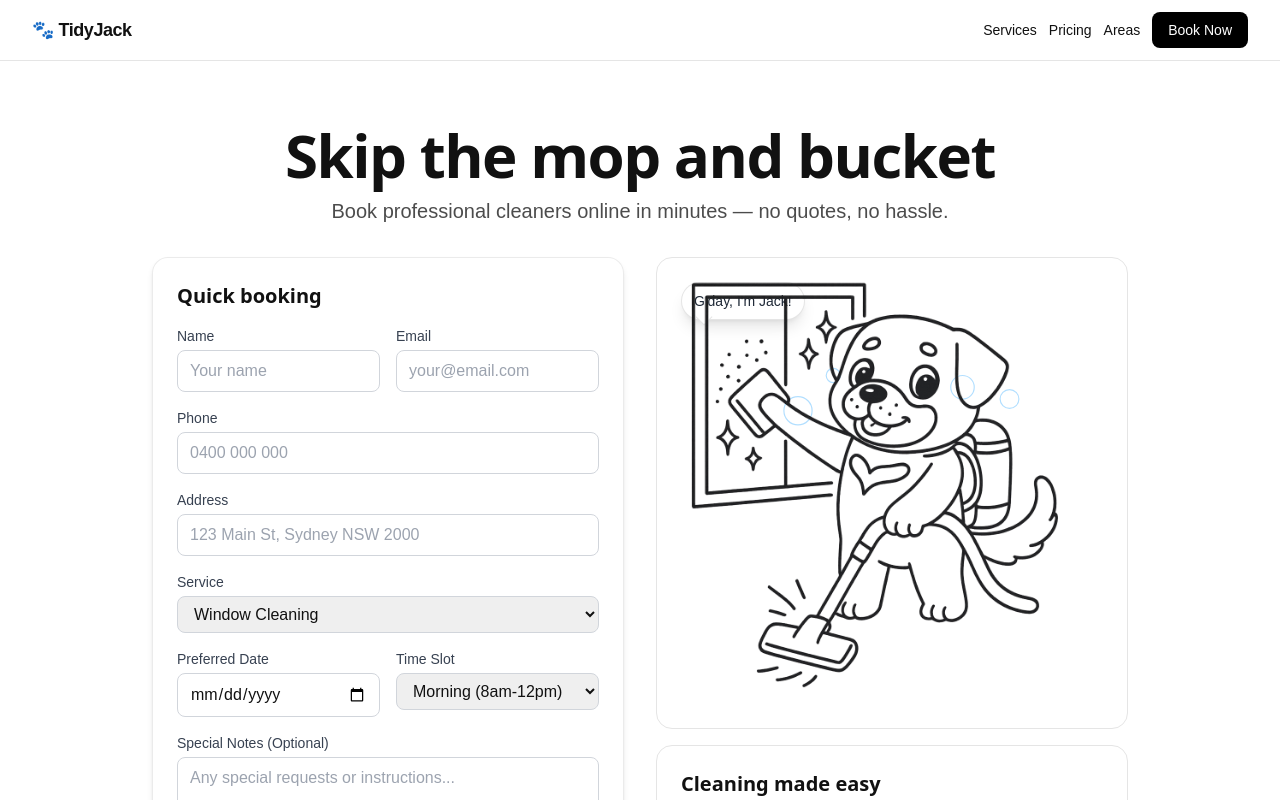
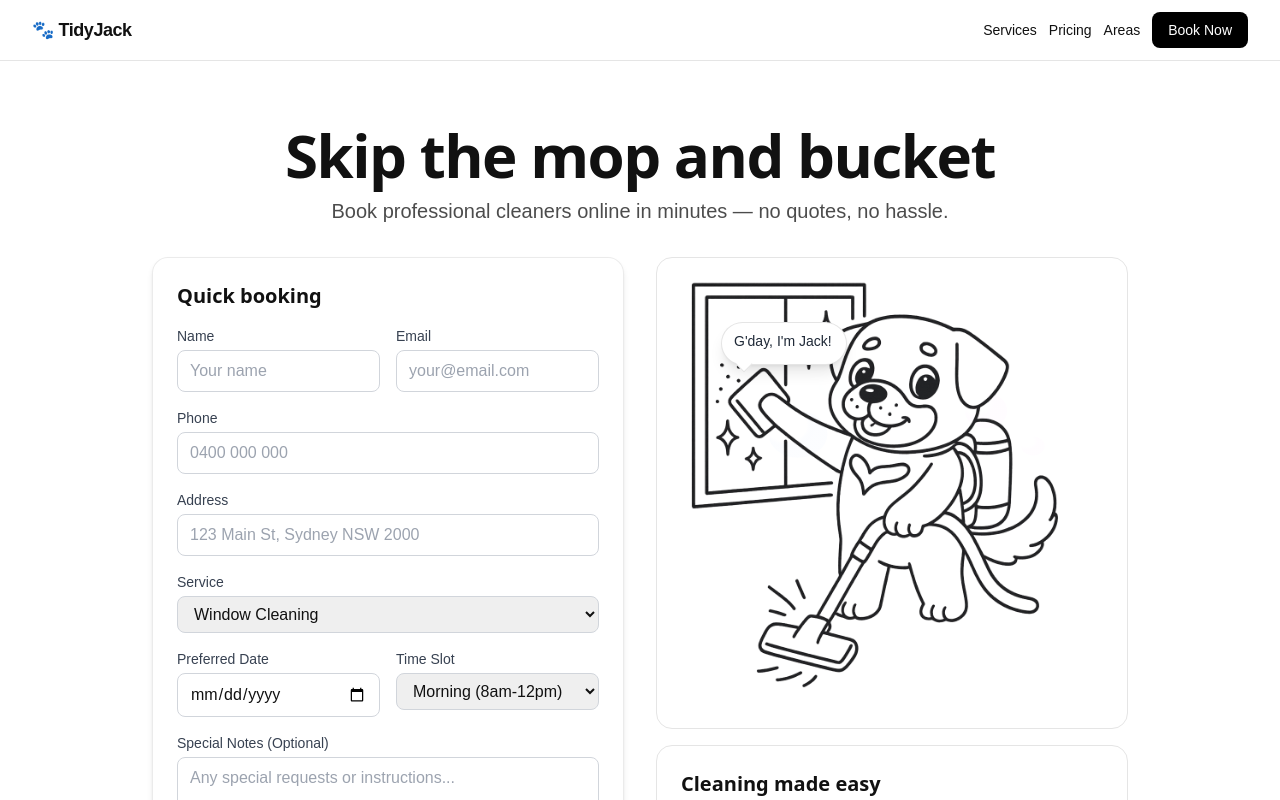
Before and after one commit to thisisaaldo/tidyjack-landing, a React (Vite) app: page / in a window 1280 px wide. Shown: the top 800 px of the page. Built offline with nearby package versions, Linux system fonts and the light colour scheme.

Commit message:
Update bubbles to translucent soap bubble effect with gradients and sparkles

```diff
--- a/src/components/HeroDog.tsx
+++ b/src/components/HeroDog.tsx
@@ -11,67 +11,119 @@ export default function HeroDog() {
             className="w-full h-full object-contain z-10"
           />
 
-          {/* Animated Bubbles and Sparkles */}
+          {/* Translucent Soap Bubbles */}
           <svg className="absolute inset-0 w-full h-full pointer-events-none" viewBox="0 0 400 300">
+            {/* Large bubble with gradient */}
+            <defs>
+              <radialGradient id="bubbleGradient1" cx="30%" cy="30%">
+                <stop offset="0%" stop-color="rgba(255,255,255,0.8)" />
+                <stop offset="70%" stop-color="rgba(255,255,255,0.3)" />
+                <stop offset="100%" stop-color="rgba(200,220,255,0.1)" />
+              </radialGradient>
+              <radialGradient id="bubbleGradient2" cx="25%" cy="25%">
+                <stop offset="0%" stop-color="rgba(255,255,255,0.7)" />
+                <stop offset="60%" stop-color="rgba(255,255,255,0.2)" />
+                <stop offset="100%" stop-color="rgba(255,200,255,0.1)" />
+              </radialGradient>
+              <radialGradient id="bubbleGradient3" cx="35%" cy="35%">
+                <stop offset="0%" stop-color="rgba(255,255,255,0.6)" />
+                <stop offset="50%" stop-color="rgba(255,255,255,0.15)" />
+                <stop offset="100%" stop-color="rgba(200,255,255,0.05)" />
+              </radialGradient>
+            </defs>
+
             {/* Bubble 1 - Large */}
-            <circle cx="120" cy="80" r="12" fill="rgba(255,255,255,0.7)" stroke="rgba(0,150,255,0.3)" strokeWidth="1">
-              <animate attributeName="cy" values="80;60;80" dur="3s" repeatCount="indefinite" />
-            </circle>
+            <ellipse cx="120" cy="100" rx="25" ry="20" fill="url(#bubbleGradient1)" opacity="0.6">
+              <animate attributeName="cy" values="100;80;100" dur="4s" repeatCount="indefinite" />
+              <animate attributeName="opacity" values="0.4;0.8;0.4" dur="3s" repeatCount="indefinite" />
+            </ellipse>
 
             {/* Bubble 2 - Medium */}
-            <circle cx="300" cy="70" r="8" fill="rgba(255,255,255,0.7)" stroke="rgba(0,150,255,0.3)" strokeWidth="1">
-              <animate attributeName="cy" values="70;50;70" dur="2.5s" repeatCount="indefinite" />
-            </circle>
+            <ellipse cx="280" cy="80" rx="18" ry="15" fill="url(#bubbleGradient2)" opacity="0.5">
+              <animate attributeName="cy" values="80;60;80" dur="3.5s" repeatCount="indefinite" />
+              <animate attributeName="opacity" values="0.3;0.7;0.3" dur="2.8s" repeatCount="indefinite" />
+            </ellipse>
 
             {/* Bubble 3 - Small */}
-            <circle cx="150" cy="50" r="6" fill="rgba(255,255,255,0.7)" stroke="rgba(0,150,255,0.3)" strokeWidth="1">
-              <animate attributeName="cy" values="50;35;50" dur="2s" repeatCount="indefinite" />
-            </circle>
+            <ellipse cx="150" cy="60" rx="12" ry="10" fill="url(#bubbleGradient3)" opacity="0.4">
+              <animate attributeName="cy" values="60;40;60" dur="2.8s" repeatCount="indefinite" />
+              <animate attributeName="opacity" values="0.2;0.6;0.2" dur="2.2s" repeatCount="indefinite" />
+            </ellipse>
 
-            {/* Bubble 4 - Medium */}
-            <circle cx="260" cy="60" r="10" fill="rgba(255,255,255,0.7)" stroke="rgba(0,150,255,0.3)" strokeWidth="1">
-              <animate attributeName="cy" values="60;45;60" dur="2.8s" repeatCount="indefinite" />
-            </circle>
+            {/* Bubble 4 - Medium overlapping */}
+            <ellipse cx="200" cy="120" rx="15" ry="12" fill="url(#bubbleGradient1)" opacity="0.3">
+              <animate attributeName="cy" values="120;100;120" dur="3.8s" repeatCount="indefinite" />
+              <animate attributeName="opacity" values="0.2;0.5;0.2" dur="2.5s" repeatCount="indefinite" />
+            </ellipse>
 
-            {/* Sparkle 1 */}
-            <g transform="translate(80,90)">
-              <path d="M0,-8 L2,2 L8,0 L2,2 L0,8 L-2,2 L-8,0 L-2,2 Z" fill="rgba(255,255,255,0.8)">
-                <animateTransform attributeName="transform" type="rotate" values="0;360" dur="4s" repeatCount="indefinite"/>
+            {/* Bubble 5 - Small */}
+            <ellipse cx="320" cy="110" rx="10" ry="8" fill="url(#bubbleGradient2)" opacity="0.4">
+              <animate attributeName="cy" values="110;90;110" dur="2.5s" repeatCount="indefinite" />
+              <animate attributeName="opacity" values="0.2;0.6;0.2" dur="1.8s" repeatCount="indefinite" />
+            </ellipse>
+
+            {/* Sparkles inside bubbles */}
+            <g transform="translate(120,100)">
+              <path d="M0,-3 L1,1 L3,0 L1,1 L0,3 L-1,1 L-3,0 L-1,1 Z" fill="rgba(255,255,255,0.8)">
+                <animateTransform attributeName="transform" type="rotate" values="0;360" dur="3s" repeatCount="indefinite"/>
+                <animate attributeName="opacity" values="0.4;1;0.4" dur="2s" repeatCount="indefinite"/>
               </path>
             </g>
 
-            {/* Sparkle 2 */}
-            <g transform="translate(320,100)">
-              <path d="M0,-6 L1.5,1.5 L6,0 L1.5,1.5 L0,6 L-1.5,1.5 L-6,0 L-1.5,1.5 Z" fill="rgba(255,255,255,0.8)">
-                <animateTransform attributeName="transform" type="rotate" values="0;360" dur="3s" repeatCount="indefinite"/>
+            <g transform="translate(280,80)">
+              <path d="M0,-2 L0.8,0.8 L2,0 L0.8,0.8 L0,2 L-0.8,0.8 L-2,0 L-0.8,0.8 Z" fill="rgba(255,255,255,0.7)">
+                <animateTransform attributeName="transform" type="rotate" values="0;360" dur="2.5s" repeatCount="indefinite"/>
+                <animate attributeName="opacity" values="0.3;0.8;0.3" dur="1.8s" repeatCount="indefinite"/>
               </path>
             </g>
 
-            {/* Sparkle 3 */}
-            <g transform="translate(200,40)">
-              <path d="M0,-4 L1,1 L4,0 L1,1 L0,4 L-1,1 L-4,0 L-1,1 Z" fill="rgba(255,255,255,0.8)">
-                <animateTransform attributeName="transform" type="rotate" values="0;360" dur="5s" repeatCount="indefinite"/>
+            <g transform="translate(200,120)">
+              <path d="M0,-2.5 L0.8,0.8 L2.5,0 L0.8,0.8 L0,2.5 L-0.8,0.8 L-2.5,0 L-0.8,0.8 Z" fill="rgba(255,255,255,0.6)">
+                <animateTransform attributeName="transform" type="rotate" values="0;360" dur="4s" repeatCount="indefinite"/>
+                <animate attributeName="opacity" values="0.2;0.7;0.2" dur="2.3s" repeatCount="indefinite"/>
               </path>
             </g>
 
-            {/* Small dots/sparkles */}
-            <circle cx="180" cy="120" r="2" fill="rgba(255,255,255,0.6)">
-              <animate attributeName="opacity" values="0.6;1;0.6" dur="2s" repeatCount="indefinite" />
+            {/* Small floating sparkles */}
+            <circle cx="80" cy="70" r="1.5" fill="rgba(255,255,255,0.6)">
+              <animate attributeName="opacity" values="0.3;0.8;0.3" dur="1.5s" repeatCount="indefinite" />
+              <animate attributeName="cy" values="70;50;70" dur="3s" repeatCount="indefinite" />
             </circle>
-            <circle cx="100" cy="140" r="1.5" fill="rgba(255,255,255,0.6)">
-              <animate attributeName="opacity" values="0.6;1;0.6" dur="1.8s" repeatCount="indefinite" />
-            </circle>
-            <circle cx="280" cy="130" r="2.5" fill="rgba(255,255,255,0.6)">
-              <animate attributeName="opacity" values="0.6;1;0.6" dur="2.2s" repeatCount="indefinite" />
+
+            <circle cx="350" cy="90" r="1" fill="rgba(255,255,255,0.5)">
+              <animate attributeName="opacity" values="0.2;0.7;0.2" dur="1.8s" repeatCount="indefinite" />
+              <animate attributeName="cy" values="90;70;90" dur="2.8s" repeatCount="indefinite" />
             </circle>
           </svg>
         </div>
 
         {/* Speech bubble */}
-        <div className="absolute top-6 left-6 bg-white rounded-2xl px-3 py-2 shadow-lg border border-black/10">
-          <div className="text-sm font-medium text-gray-800">G'day, I'm Jack!</div>
-          <div className="absolute -bottom-1 left-4 w-3 h-3 bg-white border-r border-b border-black/10 transform rotate-45"></div>
+        <div className="absolute top-16 left-16 bg-white rounded-2xl px-3 py-2 shadow-lg border border-black/10 z-20 hover:scale-110 transition-transform duration-300">
+          <div className="text-sm font-medium text-gray-800">
+            <span
+              className="inline-block overflow-hidden whitespace-nowrap border-r-2 border-gray-800 animate-pulse"
+              style={{
+                animation: 'typewriter 4s steps(16, end) infinite, blink 1s step-end infinite'
+              }}
+            >
+              G'day, I'm Jack!
+            </span>
+          </div>
+          <div className="absolute bottom-0 left-4 transform translate-y-1/2 w-3 h-3 bg-white border-r border-b border-black/10 rotate-45"></div>
         </div>
+
+        <style jsx>{`
+          @keyframes typewriter {
+            0% { width: 0; }
+            50% { width: 100%; }
+            100% { width: 100%; }
+          }
+
+          @keyframes blink {
+            0%, 50% { border-color: transparent; }
+            51%, 100% { border-color: #374151; }
+          }
+        `}</style>
       </div>
 
       {/* Bottom card: features */}
```
